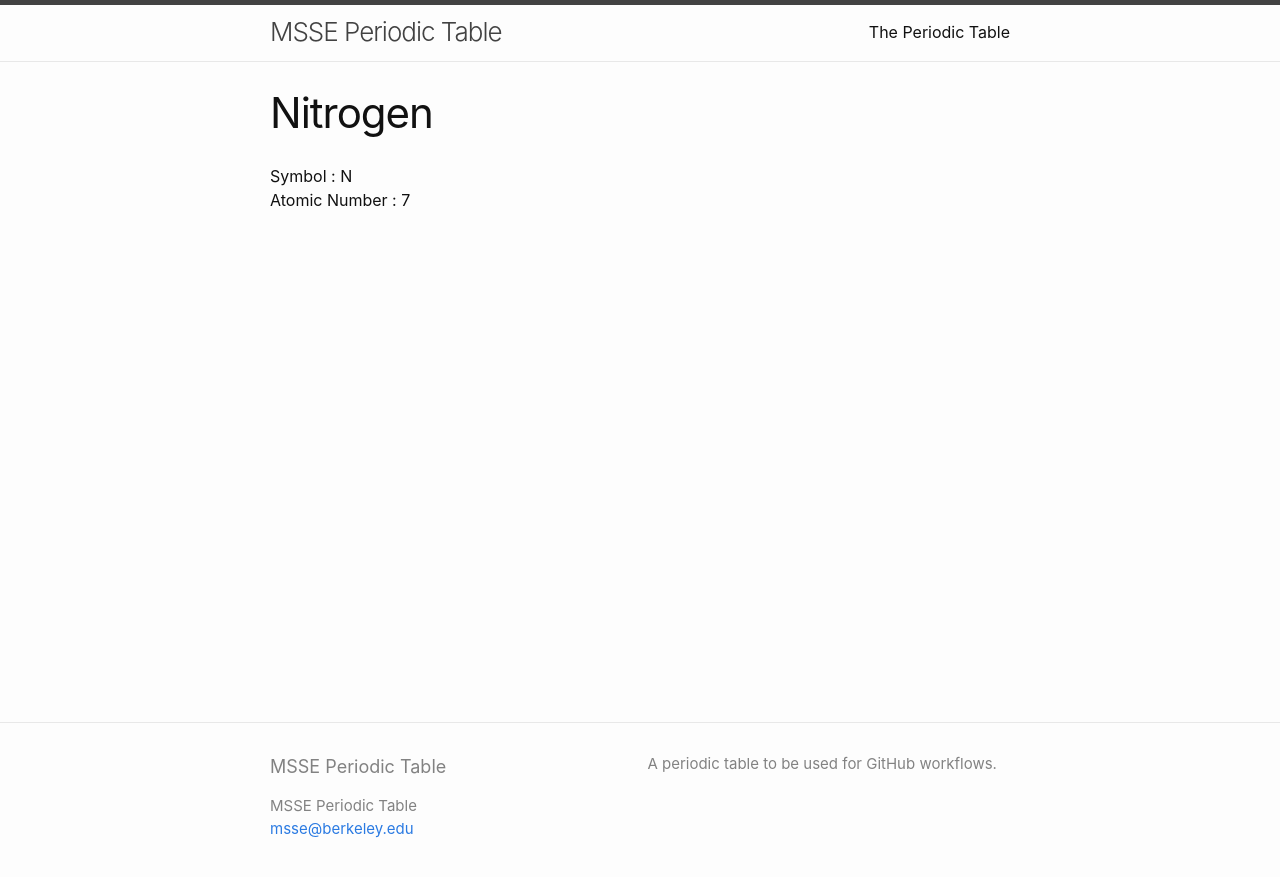
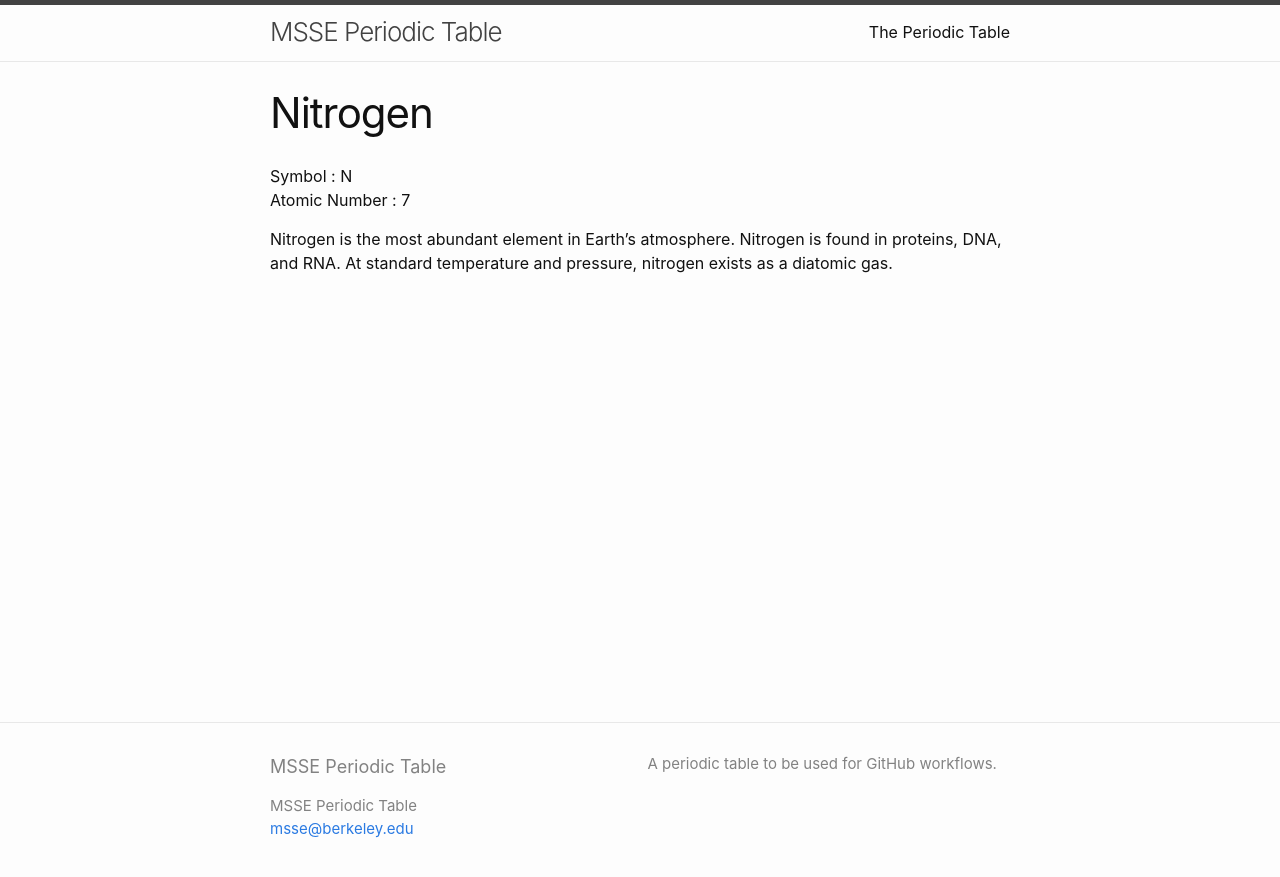
Before and after one commit to msse-chem-280-2025/periodic-table, a Jekyll site: the page built from elements/nitrogen.md, in a window 1280 px wide. Shown: the top 877 px of the page. Built offline with Jekyll 4.4.1, drawn with Linux system fonts in a browser that asks for light colours.

Commit message:
update nitrogen page

```diff
--- a/elements/nitrogen.md
+++ b/elements/nitrogen.md
@@ -5,3 +5,7 @@ title: Nitrogen
 
 Symbol : N
 Atomic Number : 7
+
+Nitrogen is the most abundant element in Earth's atmosphere.
+Nitrogen is found in proteins, DNA, and RNA.
+At standard temperature and pressure, nitrogen exists as a diatomic gas.
```
